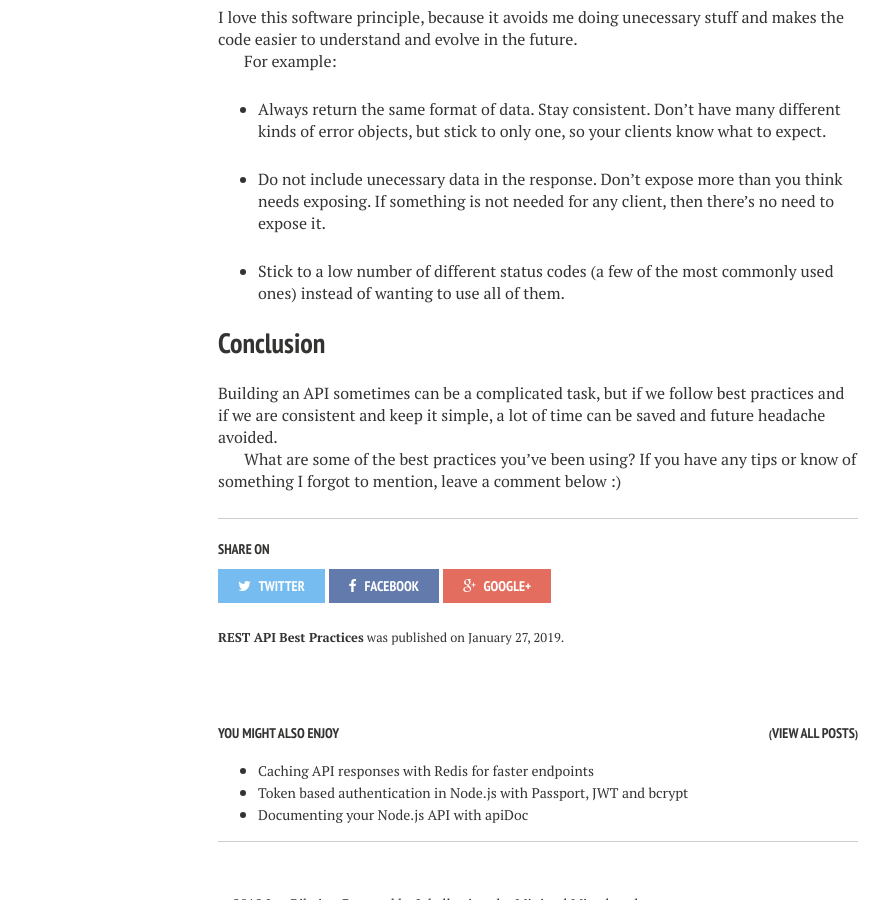
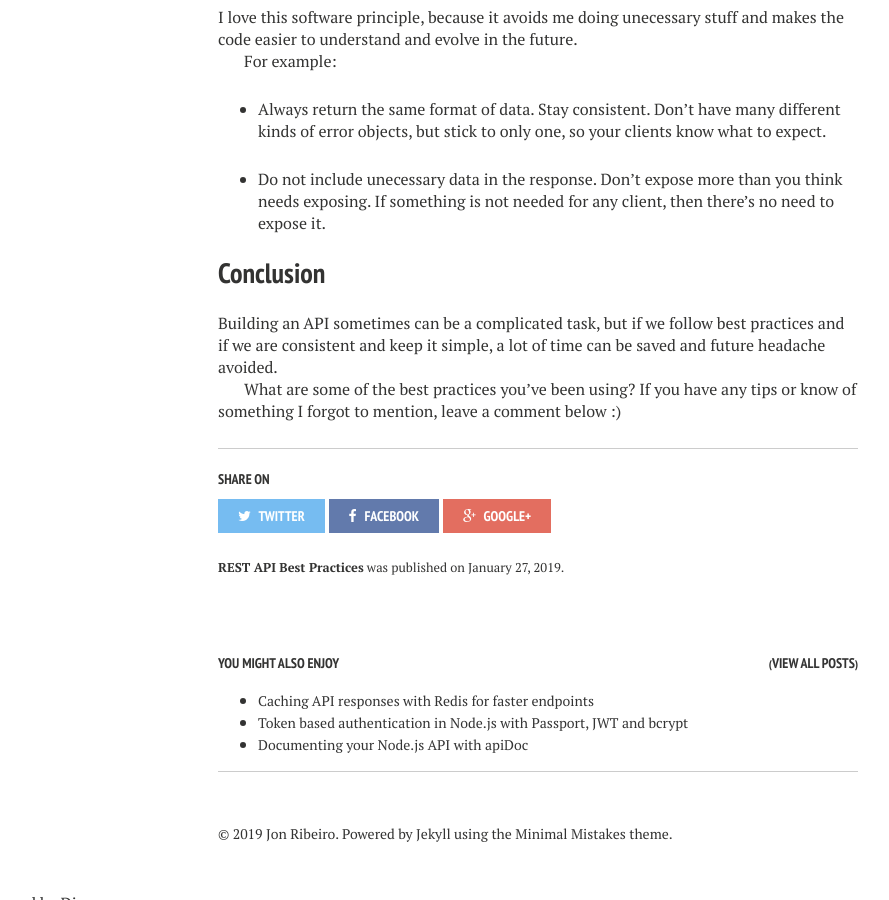
Before and after one commit to jonathas/jonathas.github.io, a Jekyll site: the page built from _posts/2019-01-27-rest-api-best-practices.md, in a window 1280 px wide and 900 px high, scrolled down 7056 px. Shown: the whole window, without its empty margins (102-991 px from the left). Built offline with Jekyll 4.4.1, drawn with Linux system fonts in a browser that asks for light colours; nearby versions of some CDN libraries; comment, search, counter and statistics services are not loaded.

Commit message:
Removed one of the points in the last post

```diff
--- a/_posts/2019-01-27-rest-api-best-practices.md
+++ b/_posts/2019-01-27-rest-api-best-practices.md
@@ -192,8 +192,6 @@ For example:
 
 - Do not include unecessary data in the response. Don't expose more than you think needs exposing. If something is not needed for any client, then there's no need to expose it.
 
-- Stick to a low number of different status codes (a few of the most commonly used ones) instead of wanting to use all of them.
-
 ## Conclusion
 
 Building an API sometimes can be a complicated task, but if we follow best practices and if we are consistent and keep it simple, a lot of time can be saved and future headache avoided.
```
